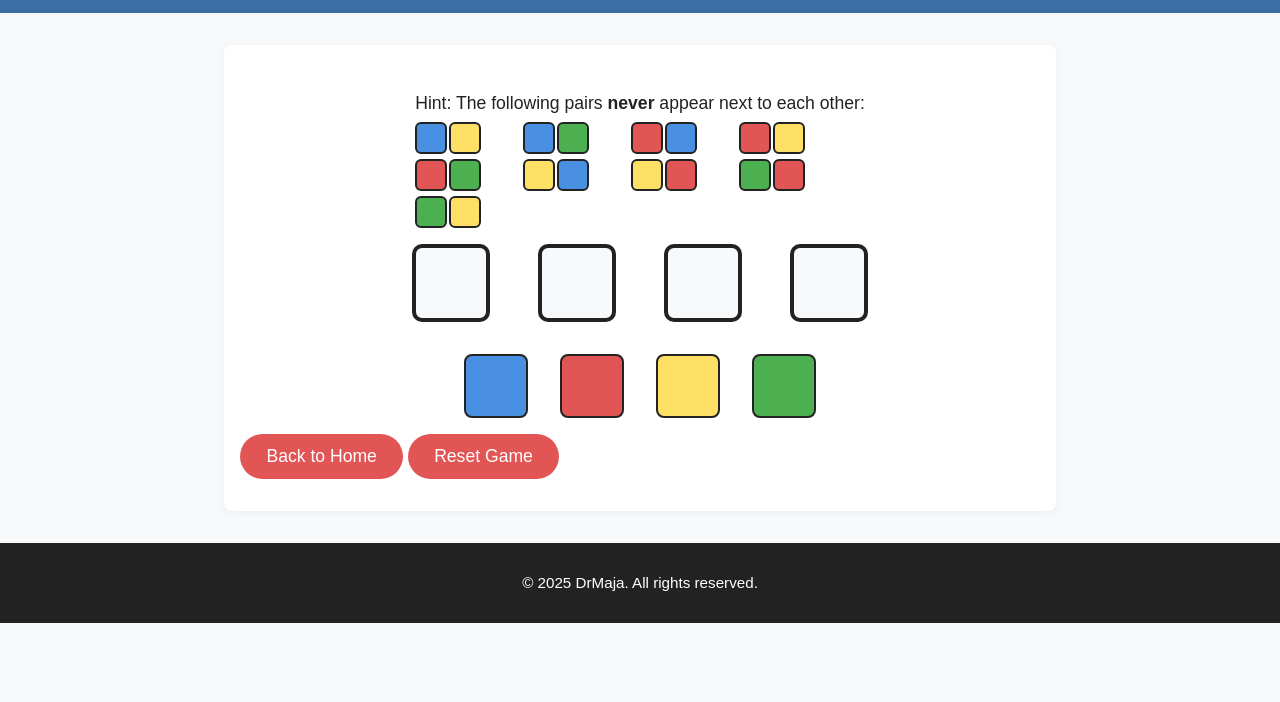
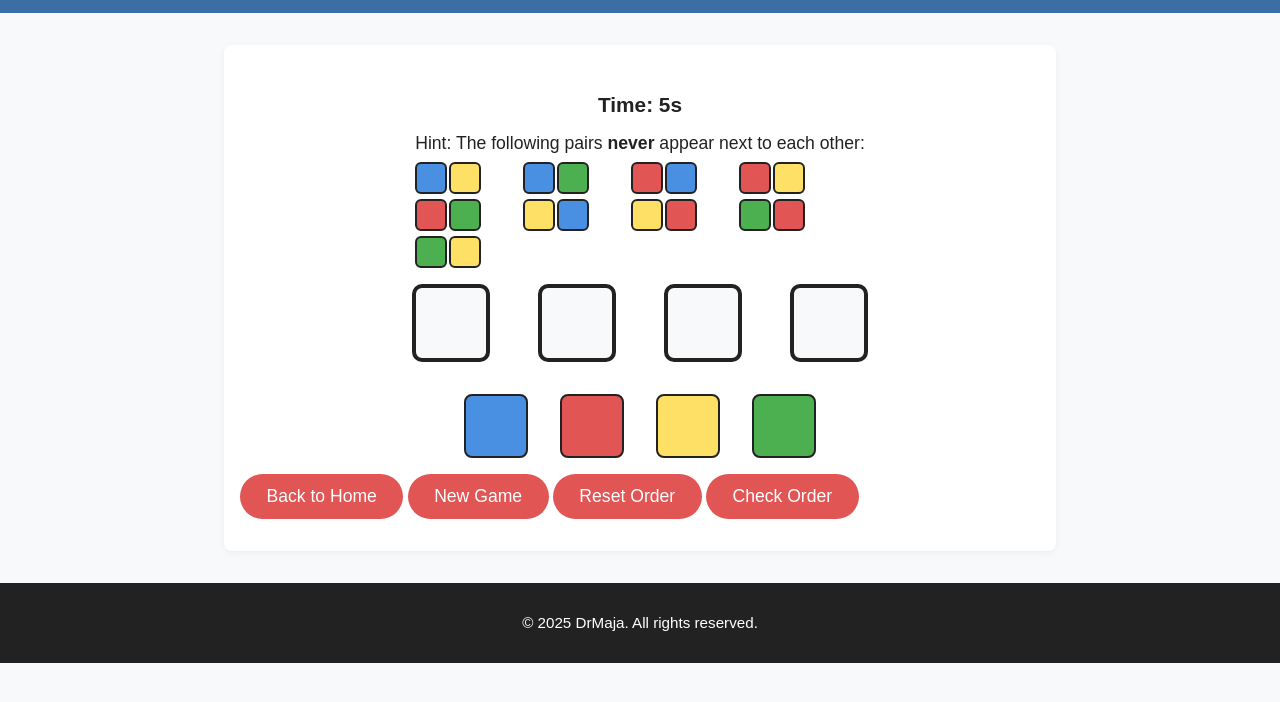
Before and after one commit to DrMaja/DrMaja.github.io, a plain HTML site: page game.html in a window 1280 px wide. Shown: the part 80-782 px from the top of the page. Drawn offline with Linux system fonts and the light colour scheme.

Commit message:
add buttons and timer

```diff
--- a/game.html
+++ b/game.html
@@ -124,6 +124,7 @@
     </header>
     <main>
         <div class="game-container">
+            <div id="timer" style="font-size:1.3rem; font-weight:bold; margin-bottom:1rem;">Time: 0s</div>
             <div class="hint-row" id="hint-row"></div>
             <div class="drop-row">
                 <div class="drop-zone" id="drop-0" ondragover="allowDrop(event)" ondrop="drop(event)"></div>
@@ -142,7 +143,9 @@
             </div>
         </div>
         <button class="heart-btn" onclick="location.href='index.html'">Back to Home</button>
-        <button class="heart-btn" onclick="resetGame()">Reset Game</button>
+        <button class="heart-btn" onclick="resetGame()">New Game</button>
+        <button class="heart-btn" onclick="resetOrder()">Reset Order</button>
+        <button class="heart-btn" onclick="checkOrder()">Check Order</button>
     </main>
     <footer>
         <p>&copy; 2025 DrMaja. All rights reserved.</p>
@@ -170,7 +173,7 @@
             if (ev.target.classList.contains('drop-zone') && ev.target.children.length === 0) {
                 ev.target.appendChild(dragged);
                 dragged.classList.remove('dragging');
-                checkWin();
+                // checkOrder(); // removed, now only on button press
             }
         }
 
@@ -182,7 +185,7 @@
             if (dragged && !dragRow.contains(dragged)) {
                 dragRow.appendChild(dragged);
                 dragged.classList.remove('dragging');
-                checkWin();
+                // checkOrder(); // removed, now only on button press
             }
             currentlyDraggedId = null;
         }
@@ -204,7 +207,7 @@
                 if (!dragRow.contains(dragged)) {
                     dragRow.appendChild(dragged);
                     dragged.classList.remove('dragging');
-                    checkWin();
+                    // checkOrder(); // removed, now only on button press
                 }
             };
 
@@ -327,7 +330,36 @@
             });
         }
 
-        function checkWin() {
+        // Timer variables
+        let timerInterval = null;
+        let timerSeconds = 0;
+        let timerRunning = false;
+
+        function startTimer() {
+            if (timerRunning) return;
+            timerRunning = true;
+            timerInterval = setInterval(() => {
+                timerSeconds++;
+                updateTimerDisplay();
+            }, 1000);
+        }
+
+        function stopTimer() {
+            timerRunning = false;
+            clearInterval(timerInterval);
+        }
+
+        function resetTimer() {
+            stopTimer();
+            timerSeconds = 0;
+            updateTimerDisplay();
+        }
+
+        function updateTimerDisplay() {
+            document.getElementById('timer').textContent = `Time: ${timerSeconds}s`;
+        }
+
+        function checkOrder() {
             const order = [];
             for (let i = 0; i < 4; i++) {
                 const dz = document.getElementById('drop-' + i);
@@ -351,6 +383,7 @@
                     setTimeout(() => {
                         lastInvalidPairsInGuess = [];
                         showHint();
+                        stopTimer();
                         alert('You win!');
                     }, 100);
                 } else {
@@ -380,6 +413,19 @@
             });
             lastInvalidPairsInGuess = [];
             showHint();
+            resetTimer();
+            startTimer();
+        }
+
+        function resetOrder() {
+            const dragRow = document.getElementById('drag-row');
+            // Move all blocks back to drag row
+            ['blue', 'red', 'yellow', 'green'].forEach(id => {
+                const el = document.getElementById(id);
+                if (el && !dragRow.contains(el)) {
+                    dragRow.appendChild(el);
+                }
+            });
         }
 
         document.addEventListener('DOMContentLoaded', function() {
@@ -394,13 +440,14 @@
                 if (!dragRow.contains(dragged)) {
                     dragRow.appendChild(dragged);
                     dragged.classList.remove('dragging');
-                    checkWin();
+                    // checkOrder(); // removed, now only on button press
                 }
             };
             lastInvalidPairsInGuess = [];
             showHint();
+            resetTimer();
+            startTimer();
         });
     </script>
 </body>
 </html>
-</html>
```
